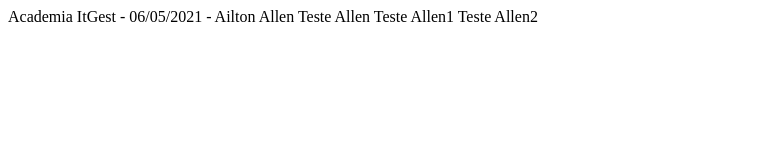
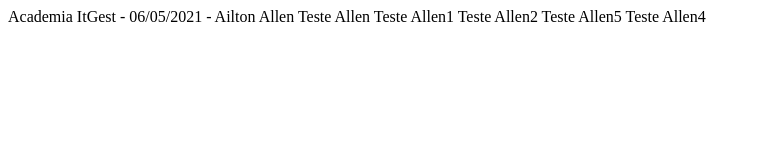
Before and after one commit to ailtonallen/ITGest, a plain HTML site: page index.html in a window 1280 px wide. Shown: the whole page, without its empty margins (0-761 px from the left). Drawn offline with Linux system fonts and the light colour scheme.

Commit message:
Adicionei mais 2 itens

```diff
--- a/index.html
+++ b/index.html
@@ -8,7 +8,8 @@
          Teste Allen
          Teste Allen1
          Teste Allen2
-
+         Teste Allen5
+         Teste Allen4
     </body>
 <footer>
 </footer>
```
